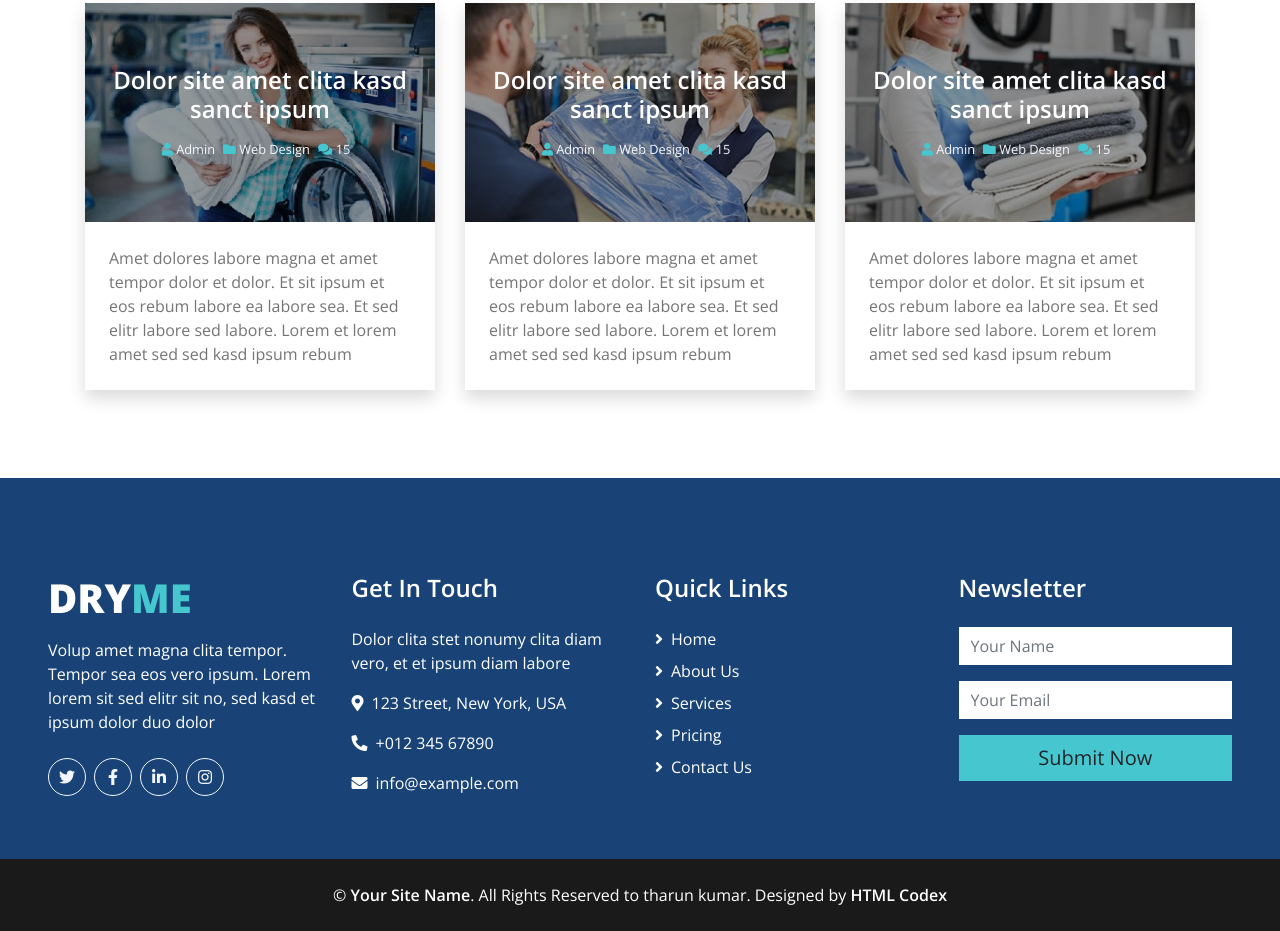
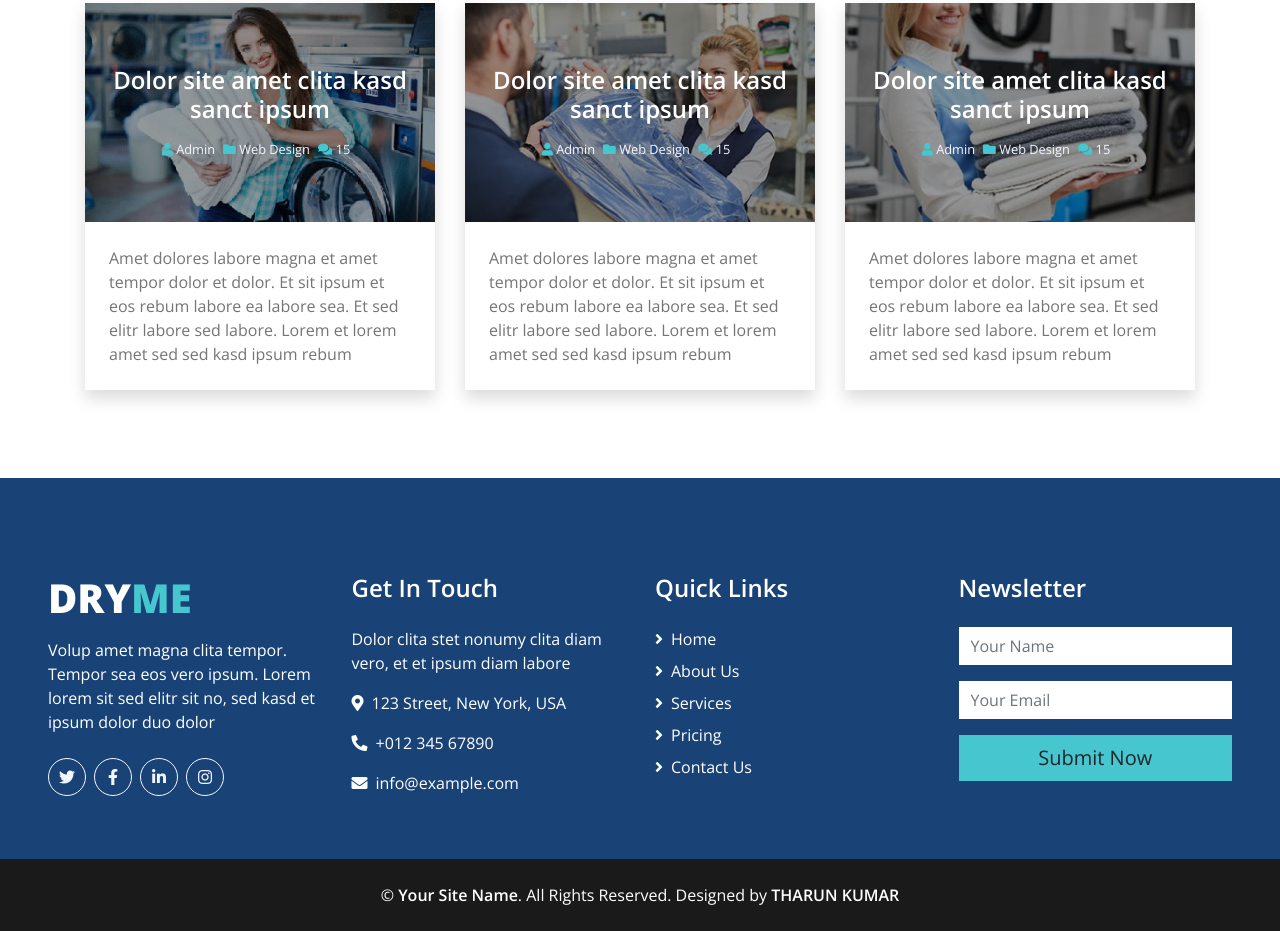
Before and after one commit to tharun8464/kumar, a plain HTML site: page index.html in a window 1280 px wide. Shown: the part 4711-5642 px from the top of the page. Drawn offline with nearby package versions, Linux system fonts and the light colour scheme.

Commit message:
Update index.html

```diff
--- a/index.html
+++ b/index.html
@@ -561,8 +561,8 @@
     </div>
     <div class="container-fluid bg-dark text-white py-4 px-sm-3 px-md-5">
         <p class="m-0 text-center text-white">
-            &copy; <a class="text-white font-weight-medium" href="#">Your Site Name</a>. All Rights Reserved to tharun kumar. Designed by
-            <a class="text-white font-weight-medium" href="https://htmlcodex.com">HTML Codex</a>
+            &copy; <a class="text-white font-weight-medium" href="#">Your Site Name</a>. All Rights Reserved. Designed by
+            <a class="text-white font-weight-medium" href="https://htmlcodex.com">THARUN KUMAR</a>
         </p>
     </div>
     <!-- Footer End -->
```
